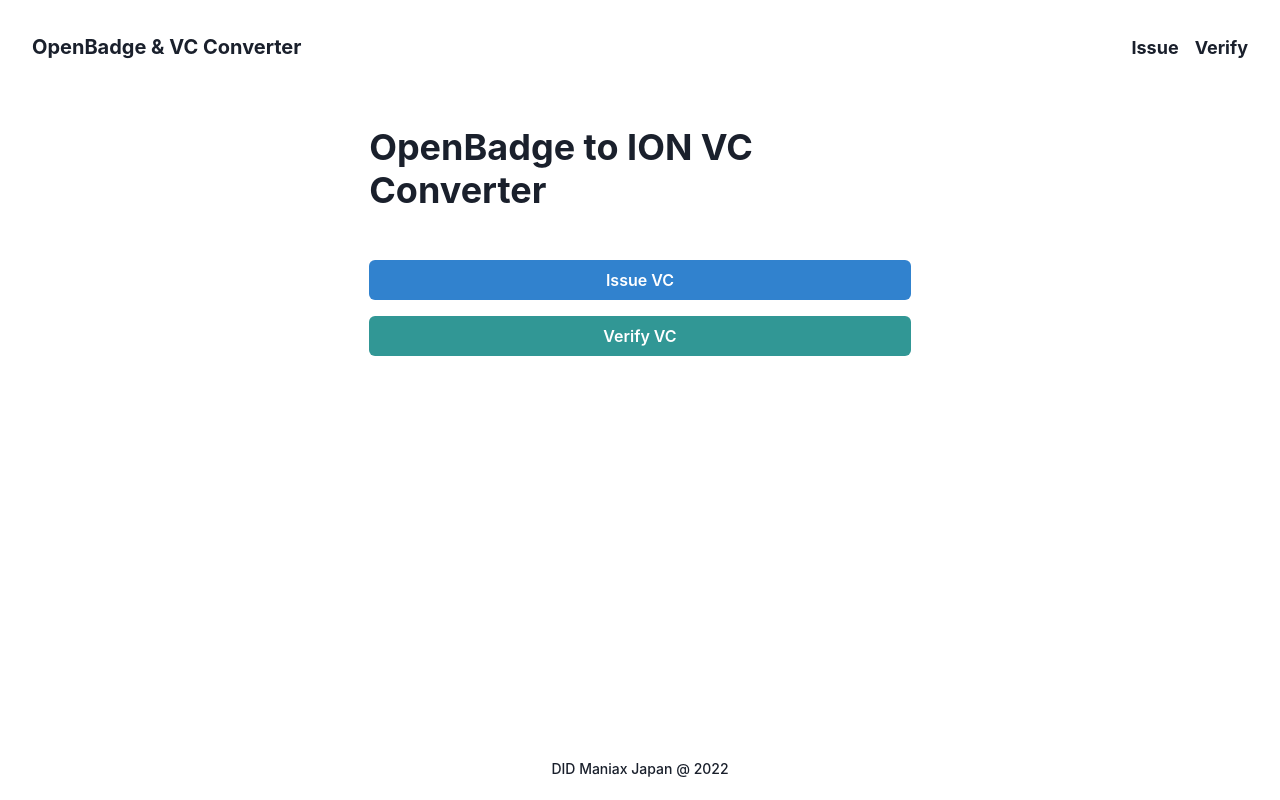
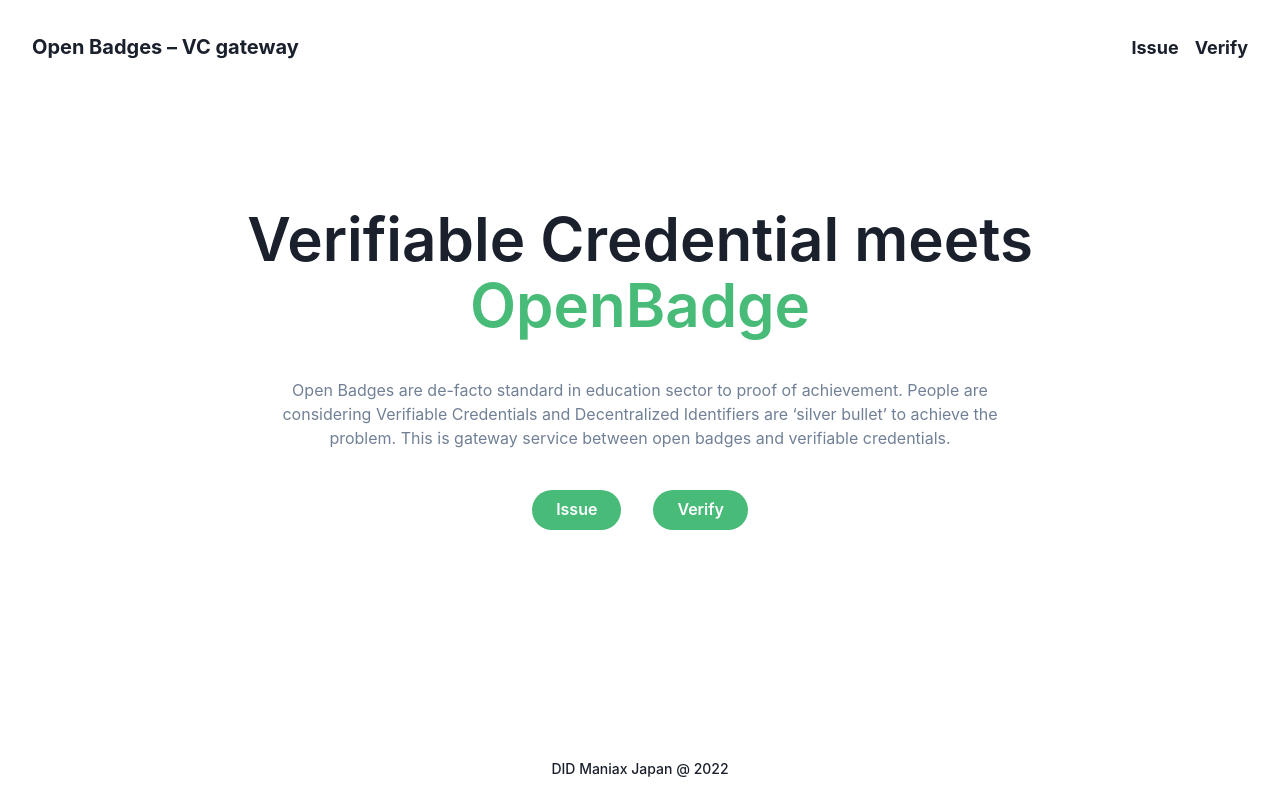
Before and after one commit to block-base/openbadge-vc-converter, a Next.js app: page / in a window 1280 px wide. Built offline with nearby package versions, Linux system fonts and the light colour scheme.

Commit message:
chore: implement top page

```diff
--- a/components/Header.tsx
+++ b/components/Header.tsx
@@ -1,6 +1,8 @@
 import React from "react";
 
-import { Box, Flex, Link } from "@chakra-ui/react";
+import { Box, Flex, Link, Text } from "@chakra-ui/react";
+import NextLink from "next/link";
+import { SERVICE_NAME } from "../configs";
 
 export const Header: React.VFC = () => {
   return (
@@ -11,16 +13,22 @@ export const Header: React.VFC = () => {
         justifyContent={"space-between"}
         p={{ base: 8 }}
       >
-        <Link href="/" fontSize={"xl"} fontWeight={"bold"}>
-          OpenBadge & VC Converter
-        </Link>
+        <NextLink href="/">
+          <Link fontSize={"xl"} fontWeight={"bold"}>
+            {SERVICE_NAME}
+          </Link>
+        </NextLink>
         <Flex gap={"16px"}>
-          <Link href="/issue" fontSize={"lg"} fontWeight={"bold"}>
-            Issue
-          </Link>
-          <Link href="/verify" fontSize={"lg"} fontWeight={"bold"}>
-            Verify
-          </Link>
+          <NextLink href="/issue">
+            <Link fontSize={"lg"} fontWeight={"bold"}>
+              Issue
+            </Link>
+          </NextLink>
+          <NextLink href="/verify">
+            <Link fontSize={"lg"} fontWeight={"bold"}>
+              Verify
+            </Link>
+          </NextLink>
         </Flex>
       </Flex>
     </Box>
--- a/components/Layout.tsx
+++ b/components/Layout.tsx
@@ -2,7 +2,7 @@ import React from "react";
 import { Header } from "./Header";
 import { Footer } from "./Footer";
 
-import { Flex, Container } from "@chakra-ui/react";
+import { Flex, Box } from "@chakra-ui/react";
 
 export interface LayoutProps {
   children: React.ReactNode;
@@ -12,7 +12,7 @@ export const Layout: React.VFC<LayoutProps> = ({ children }) => {
   return (
     <Flex minHeight={"100vh"} direction={"column"}>
       <Header />
-      <Container flex={1}>{children}</Container>
+      <Box flex={1}>{children}</Box>
       <Footer />
     </Flex>
   );
--- /dev/null
+++ b/configs/index.ts
@@ -0,0 +1,2 @@
+export const SERVICE_NAME = `Open Badges – VC gateway`;
+export const SERVICE_DESCRITION = `Open Badges are de-facto standard in education sector to proof of achievement. People are considering Verifiable Credentials and Decentralized Identifiers are ‘silver bullet’ to achieve the problem. This is gateway service between open badges and verifiable credentials.`;
--- a/pages/index.tsx
+++ b/pages/index.tsx
@@ -1,37 +1,67 @@
 import React from "react";
 import type { NextPage } from "next";
 import Head from "next/head";
-import { useRouter } from "next/router";
-import { Button, Container, Heading } from "@chakra-ui/react";
+import { Button, Text, Container, Heading, Stack } from "@chakra-ui/react";
 
 import { Layout } from "../components/Layout";
+import { SERVICE_NAME, SERVICE_DESCRITION } from "../configs";
+import NextLink from "next/link";
 
 const Home: NextPage = () => {
-  const router = useRouter();
   return (
     <Layout>
       <Head>
-        <title>OpenBadge to ION VC Converter</title>
-        <meta name="description" content="Generated by create next app" />
+        <title>{SERVICE_NAME}</title>
+        <meta name="description" content={SERVICE_DESCRITION} />
         <link rel="icon" href="/favicon.ico" />
       </Head>
-      <Container>
-        <Heading my="8">OpenBadge to ION VC Converter</Heading>
-        <Button
-          w="full"
-          my="4"
-          colorScheme="blue"
-          onClick={() => router.push("/issue")}
+      <Container maxW={"5xl"}>
+        <Stack
+          textAlign={"center"}
+          align={"center"}
+          spacing={{ base: 8, md: 10 }}
+          py={{ base: 20, md: 28 }}
         >
-          Issue VC
-        </Button>
-        <Button
-          w="full"
-          colorScheme="teal"
-          onClick={() => router.push("/verify")}
-        >
-          Verify VC
-        </Button>
+          <Heading
+            fontWeight={600}
+            fontSize={{ base: "3xl", sm: "4xl", md: "6xl" }}
+            lineHeight={"110%"}
+          >
+            Verifiable Credential meets{" "}
+            <Text as={"span"} color={"green.400"}>
+              OpenBadge
+            </Text>
+          </Heading>
+          <Text color={"gray.500"} maxW={"3xl"}>
+            {SERVICE_DESCRITION}
+          </Text>
+          <Stack spacing={8} direction={"row"}>
+            <NextLink href="/issue" passHref>
+              <Button
+                as={"a"}
+                rounded={"full"}
+                px={6}
+                colorScheme={"green"}
+                bg={"green.400"}
+                _hover={{ bg: "green.500" }}
+              >
+                Issue
+              </Button>
+            </NextLink>
+            <NextLink href="/verify" passHref>
+              <Button
+                as={"a"}
+                rounded={"full"}
+                px={6}
+                colorScheme={"green"}
+                bg={"green.400"}
+                _hover={{ bg: "green.500" }}
+              >
+                Verify
+              </Button>
+            </NextLink>
+          </Stack>
+        </Stack>
       </Container>
     </Layout>
   );
--- a/pages/issue.tsx
+++ b/pages/issue.tsx
@@ -1,5 +1,5 @@
 import React from "react";
-import type { NextPage, GetServerSideProps } from "next";
+import type { NextPage } from "next";
 import Head from "next/head";
 import NextLink from "next/link";
 import {
@@ -92,7 +92,7 @@ const Home: NextPage = () => {
         <meta name="description" content="Generated by create next app" />
         <link rel="icon" href="/favicon.ico" />
       </Head>
-      <Box>
+      <Container>
         <NextLink href={"/"}>
           <Heading my="8">OpenBadge to ION VC Converter</Heading>
         </NextLink>
@@ -190,7 +190,7 @@ const Home: NextPage = () => {
             </Flex>
           </>
         )}
-      </Box>
+      </Container>
     </Layout>
   );
 };
--- a/pages/verify.tsx
+++ b/pages/verify.tsx
@@ -65,7 +65,7 @@ const Home: NextPage = () => {
         <meta name="description" content="Generated by create next app" />
         <link rel="icon" href="/favicon.ico" />
       </Head>
-      <Box>
+      <Container>
         <NextLink href={"/"}>
           <Heading my="8">OpenBadge to ION VC Converter</Heading>
         </NextLink>
@@ -144,7 +144,7 @@ const Home: NextPage = () => {
             )}
           </>
         )}
-      </Box>
+      </Container>
     </Layout>
   );
 };
```
